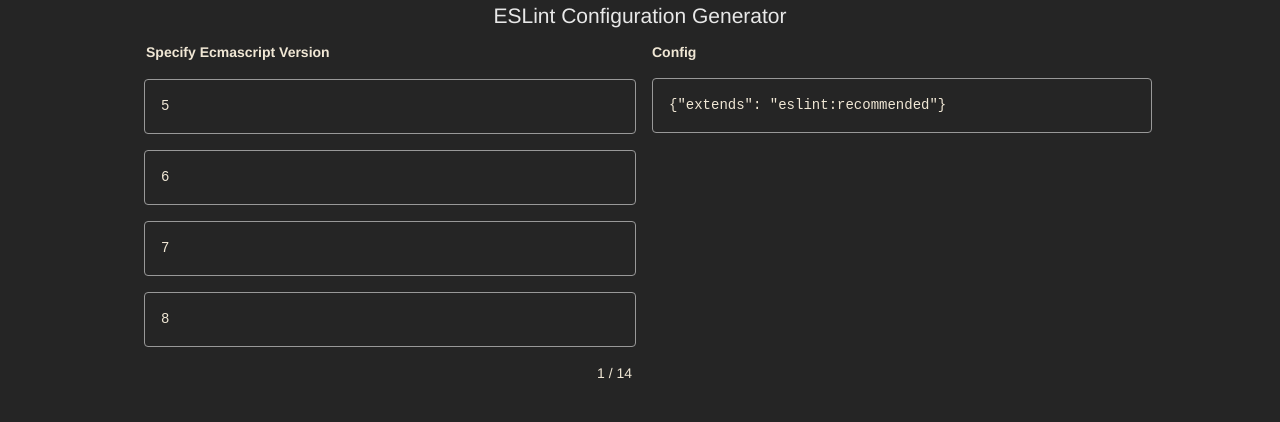
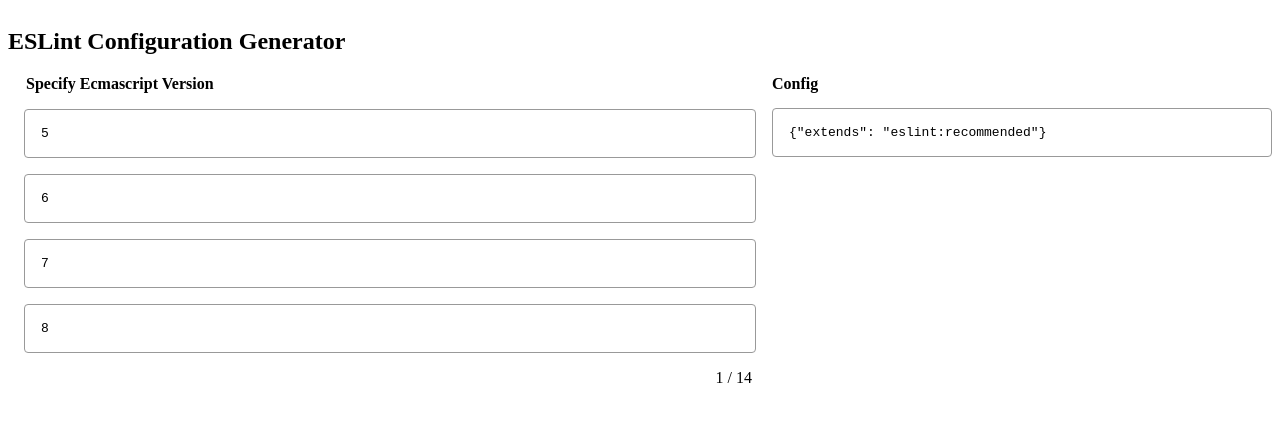
Before and after one commit to awebdeveloper/eslint-config-generator, a Jekyll site: the page index.html, which Jekyll copies as it is, in a window 1280 px wide. Shown: the top 422 px of the page. Built offline with Jekyll 4.4.1, drawn with Linux system fonts in a browser that asks for light colours.

Commit message:
css rollbacked

```diff
--- a/asset/css/style.css
+++ b/asset/css/style.css
@@ -1,31 +1,3 @@
-body {
-  width: 80%;
-  margin: auto;
-  padding: 0 0 20px;
-  font: 14px/1.5 OpenSansRegular, "Helvetica Neue", Helvetica, Arial, sans-serif;
-  color: #f0e7d5;
-  font-weight: normal;
-  background: #252525;
-  background-attachment: fixed !important;
-}
-
-h1,
-h2,
-h3,
-h4,
-h5,
-h6 {
-  color: #e8e8e8;
-  margin: 0 0 10px;
-  font-family: OpenSansRegular, "Helvetica Neue", Helvetica, Arial, sans-serif;
-  font-weight: normal;
-}
-
-.header {
-  align-content: center;
-  justify-content: center;
-}
-
 .wrapper,
 section {
   max-width: 850px;
@@ -53,7 +25,6 @@
 
 .oncogene-variants__item {
   margin: 16px;
-  border-radius: 4px;
 }
 
 .config,
@@ -69,13 +40,6 @@
   cursor: pointer;
 }
 
-.config:hover,
-.oncogene-variants__item:hover {
-  -webkit-box-shadow: 0 2px 9px 1px rgba(0, 0, 0, .76);
-  -moz-box-shadow: 0 2px 9px 1px rgba(0, 0, 0, .76);
-  box-shadow: 0 2px 9px 1px rgba(0, 0, 0, .76);
-}
-
 .padding {
   padding: 20px;
 }
```
